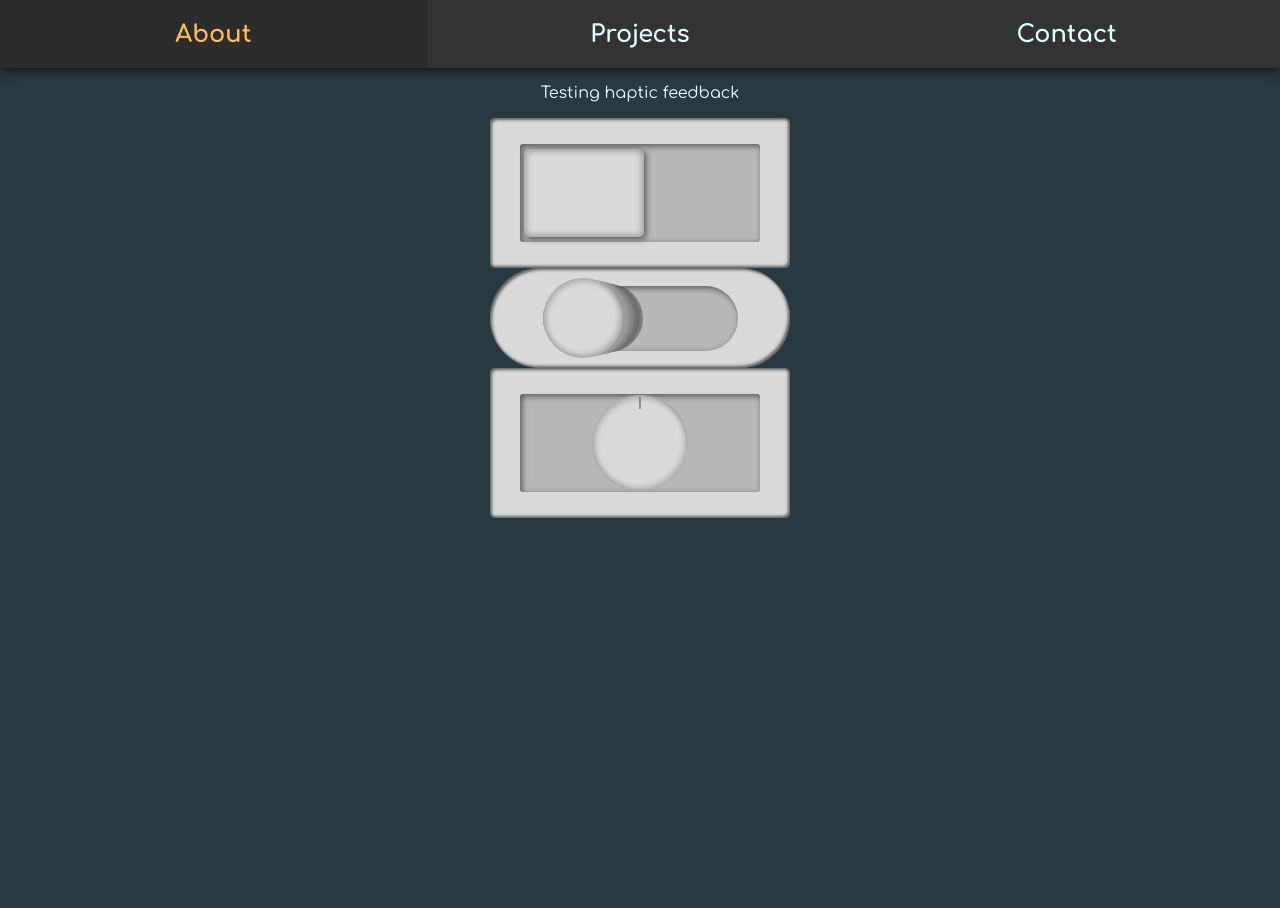
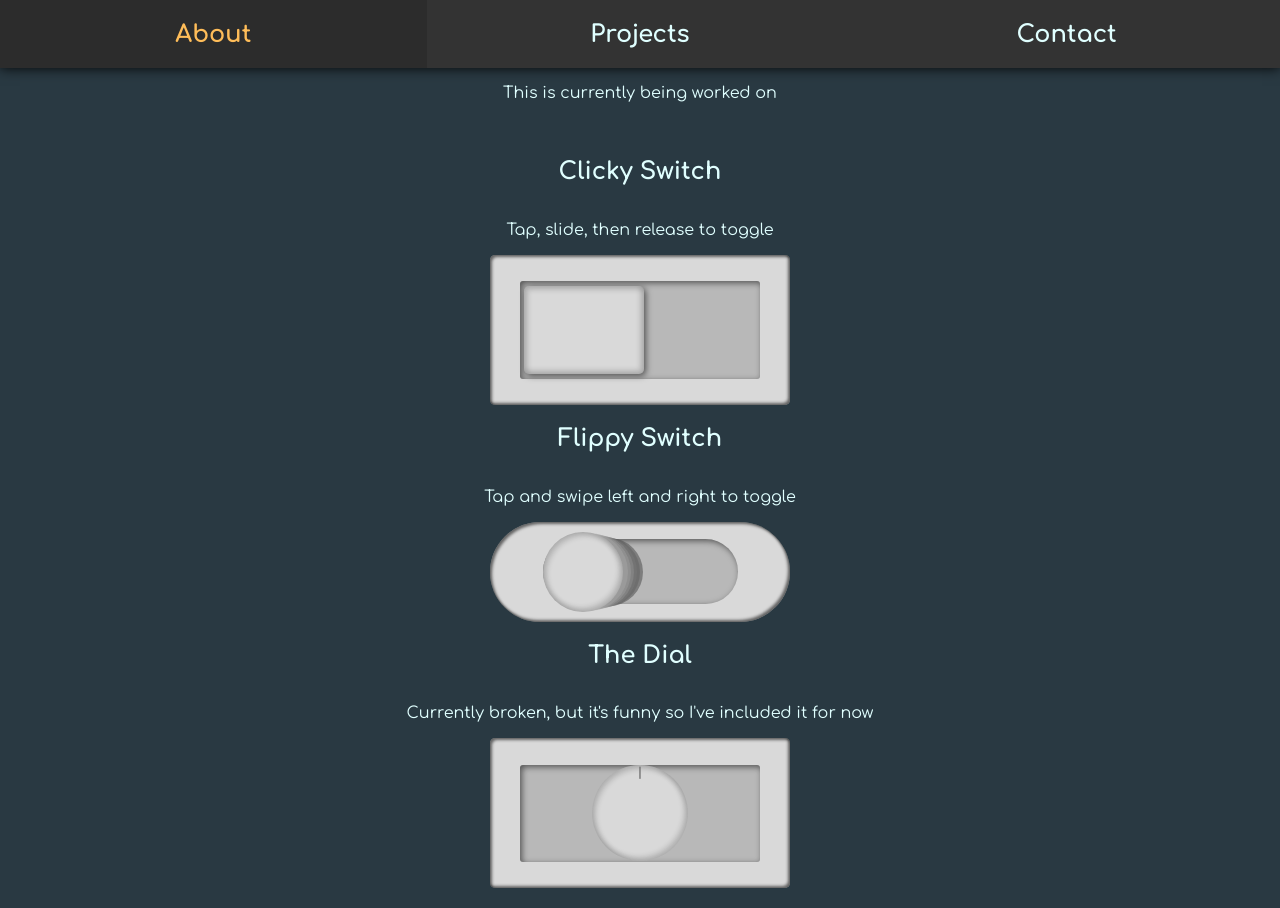
Before and after one commit to TrisRosco/portfolio, a React (Create React App) app in the folder pf/: page /interface in a window 1280 px wide. Before the commit the page ends 800 px from the top, so only its background shows below. Built offline with nearby package versions, Linux system fonts and the light colour scheme; a web font is replaced by a local one.

Commit message:
Added descriptions to buttons in case someone wants to look at it

```diff
--- a/pf/src/components/navDropDown/index.js
+++ b/pf/src/components/navDropDown/index.js
@@ -81,7 +81,7 @@ const NavDropDown = (props) => {
               style={{ textDecoration: "none", color: "inherit" }}
               className="drop-down-item"
             >
-            <p>Cool interface</p>
+            <p>Haptic Feedback</p>
             </Link>
           </motion.div>
           {/* <motion.div
--- a/pf/src/pages/CoolInterface/index.js
+++ b/pf/src/pages/CoolInterface/index.js
@@ -11,10 +11,16 @@ const CoolInterface = () => {
       <header className="interface-header">
         <NavBar />
       </header>
-      <p className="interface-title">Testing haptic feedback</p>
+      <p className="interface-title">This is currently being worked on</p>
       <div className="interface-container">
+      <h2>Clicky Switch</h2>
+      <p>Tap, slide, then release to toggle</p>
         <ClickySwitch />
+        <h2>Flippy Switch</h2>
+        <p>Tap and swipe left and right to toggle</p>
         <ClickySwitch2 />
+        <h2>The Dial</h2>
+        <p>Currently broken, but it's funny so I've included it for now</p>
         <ClickyDial />
       </div>
     </div>
--- a/pf/src/pages/CoolInterface/styles.css
+++ b/pf/src/pages/CoolInterface/styles.css
@@ -3,4 +3,14 @@
     flex-direction: column;
     align-items: center;
     justify-content: center;
+    text-align: center;
 }
+
+.interface-container{
+    display: flex;
+    flex-direction: column;
+    align-items: center;
+    justify-content: center;
+    text-align: center;
+    margin: 20px;
+}
```
